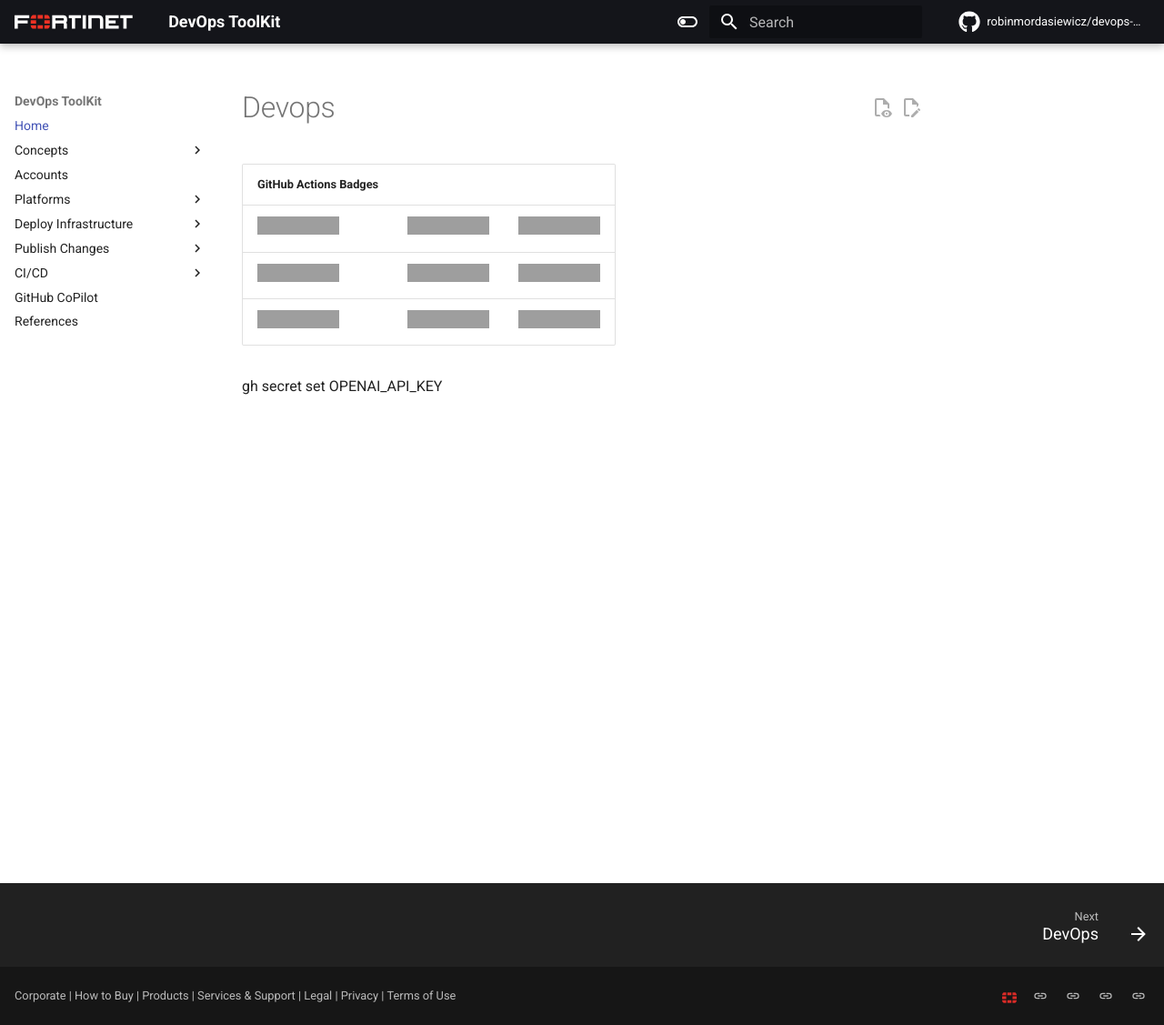
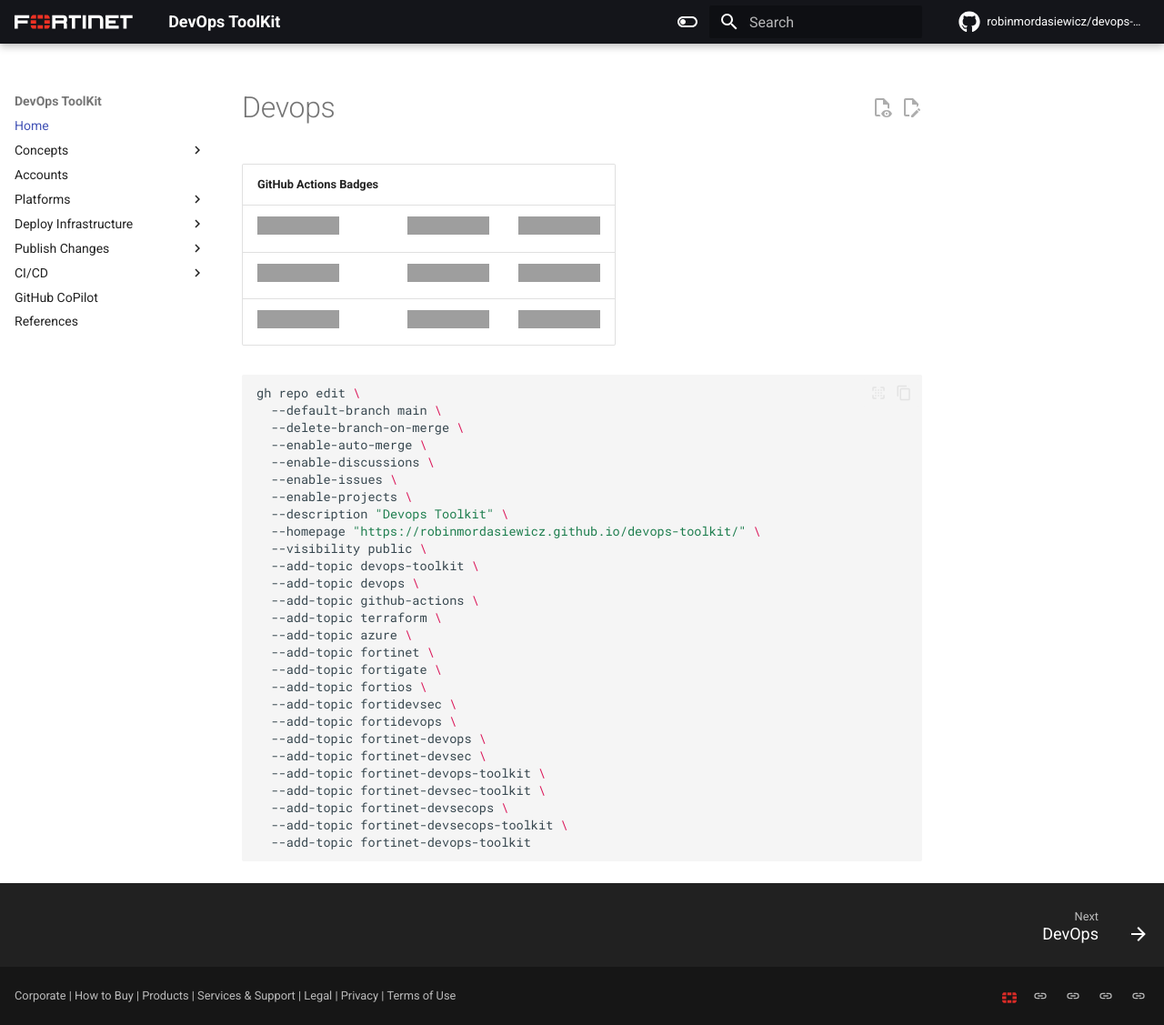
Before and after one commit to robinmordasiewicz/devops-toolkit, an MkDocs documentation site: the page built from docs/index.md, in a window 1280 px wide and 1127 px high. Shown: the whole window at 91% size. Built offline with MkDocs 1.6.1 and Material for MkDocs 9.7.7, drawn with Linux system fonts in a browser that asks for light colours; plug-ins that fetch from the network failed and are left out; comment, search, counter and statistics services are not loaded; grey boxes are pictures that could not be loaded.

Commit message:
init: first commit

````diff
--- a/README.md
+++ b/README.md
@@ -6,4 +6,32 @@
 | [![pages-build-deployment](https://github.com/robinmordasiewicz/devops-toolkit/actions/workflows/pages/pages-build-deployment/badge.svg)](https://github.com/robinmordasiewicz/devops-toolkit/actions/workflows/pages/pages-build-deployment) | [![pages-build-integration](https://github.com/robinmordasiewicz/devops-toolkit/actions/workflows/pages-build-integration.yml/badge.svg)](https://github.com/robinmordasiewicz/devops-toolkit/actions/workflows/pages-build-integration.yml) | [![release-please](https://github.com/robinmordasiewicz/devops-toolkit/actions/workflows/release-please.yml/badge.svg)](https://github.com/robinmordasiewicz/devops-toolkit/actions/workflows/release-please.yml)                   |
 | [![terraform-docs](https://github.com/robinmordasiewicz/devops-toolkit/actions/workflows/terraform-docs.yml/badge.svg)](https://github.com/robinmordasiewicz/devops-toolkit/actions/workflows/terraform-docs.yml)                             | [![FortiDevSec SAST scanner](https://github.com/robinmordasiewicz/fortigate-azure-terraform/actions/workflows/sast.yml/badge.svg)](https://github.com/robinmordasiewicz/fortigate-azure-terraform/actions/workflows/sast.yml)                  | [![dependabot-automerge](https://github.com/robinmordasiewicz/devops-toolkit/actions/workflows/dependabot-automerge.yml/badge.svg)](https://github.com/robinmordasiewicz/devops-toolkit/actions/workflows/dependabot-automerge.yml) |
 
-gh secret set OPENAI_API_KEY
+```bash
+gh repo edit \
+  --default-branch main \
+  --delete-branch-on-merge \
+  --enable-auto-merge \
+  --enable-discussions \
+  --enable-issues \
+  --enable-projects \
+  --description "Devops Toolkit" \
+  --homepage "https://robinmordasiewicz.github.io/devops-toolkit/" \
+  --visibility public \
+  --add-topic devops-toolkit \
+  --add-topic devops \
+  --add-topic github-actions \
+  --add-topic terraform \
+  --add-topic azure \
+  --add-topic fortinet \
+  --add-topic fortigate \
+  --add-topic fortios \
+  --add-topic fortidevsec \
+  --add-topic fortidevops \
+  --add-topic fortinet-devops \
+  --add-topic fortinet-devsec \
+  --add-topic fortinet-devops-toolkit \
+  --add-topic fortinet-devsec-toolkit \
+  --add-topic fortinet-devsecops \
+  --add-topic fortinet-devsecops-toolkit \
+  --add-topic fortinet-devops-toolkit
+```
--- a/mkdocs.yml
+++ b/mkdocs.yml
@@ -169,8 +169,11 @@
       - github-push.md
       - github-pull-request.md
       - github-merge.md
+      - fortinet-fortidevsec.md
   - "CI/CD":
-      - github-actions.md
+      - azure-oidc.md
+      - github-secrets.md
+      - github-workflows.md
       - fortimanager.md
       - fortimanager-ztp.md
   - github-copilot-install.md
````
Also changed, not shown: docs/fortinet-fortidevsec.md (added, +5 -0 lines), docs/github-secrets.md (added, +3 -0 lines), docs/github-workflows.md (renamed from docs/github-actions.md).
